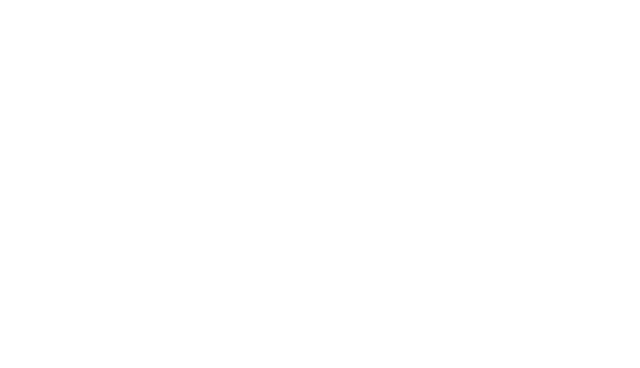
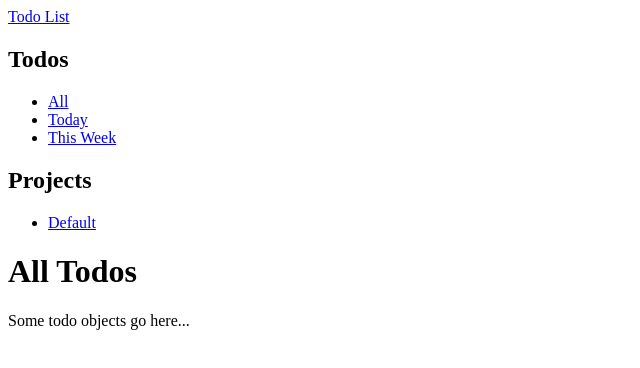
Before and after one commit to saffr3n-dump/todo-list, a website built with webpack: page src/template.html in a window 1280 px wide. Shown: the whole page, without its empty margins (0-640 px from the left). Built offline with nearby package versions, Linux system fonts and the light colour scheme.

Commit message:
feat: create layout

```diff
--- a/src/template.html
+++ b/src/template.html
@@ -6,6 +6,26 @@
     <title>Todo List</title>
   </head>
   <body>
-
+    <aside>
+      <a href="#" class="logo">Todo List</a>
+      <nav>
+        <h2>Todos</h2>
+        <ul class="nav-todos">
+          <li><a href="#">All</a></li>
+          <li><a href="#">Today</a></li>
+          <li><a href="#">This Week</a></li>
+        </ul>
+        <h2>Projects</h2>
+        <ul class="nav-projects">
+          <!-- temporary; should be dynamic -->
+          <li><a href="#">Default</a></li>
+        </ul>
+      </nav>
+    </aside>
+    <main>
+      <!-- temporary; should be dynamic -->
+      <h1>All Todos</h1>
+      <p>Some todo objects go here...</p>
+    </main>
   </body>
 </html>
```
